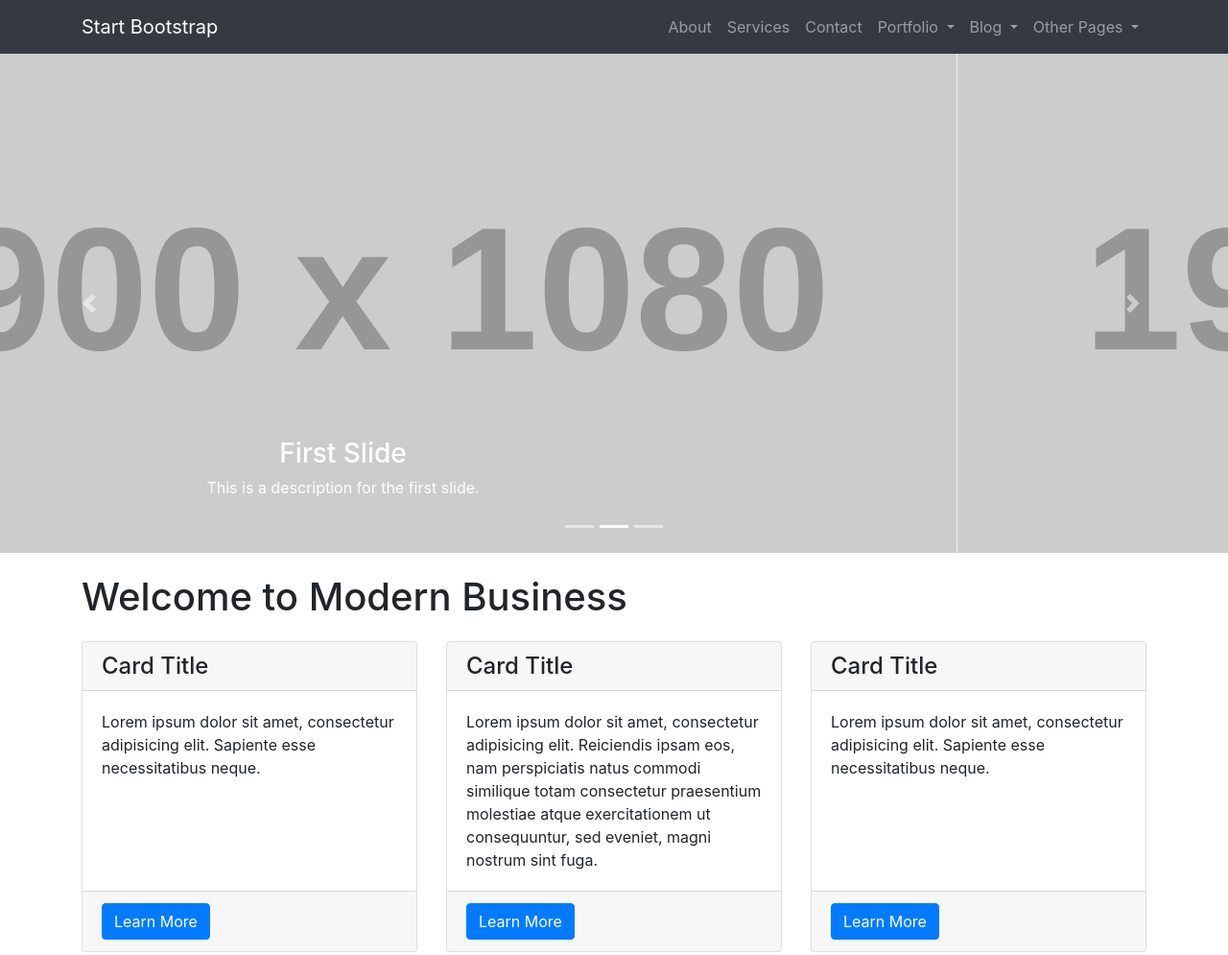
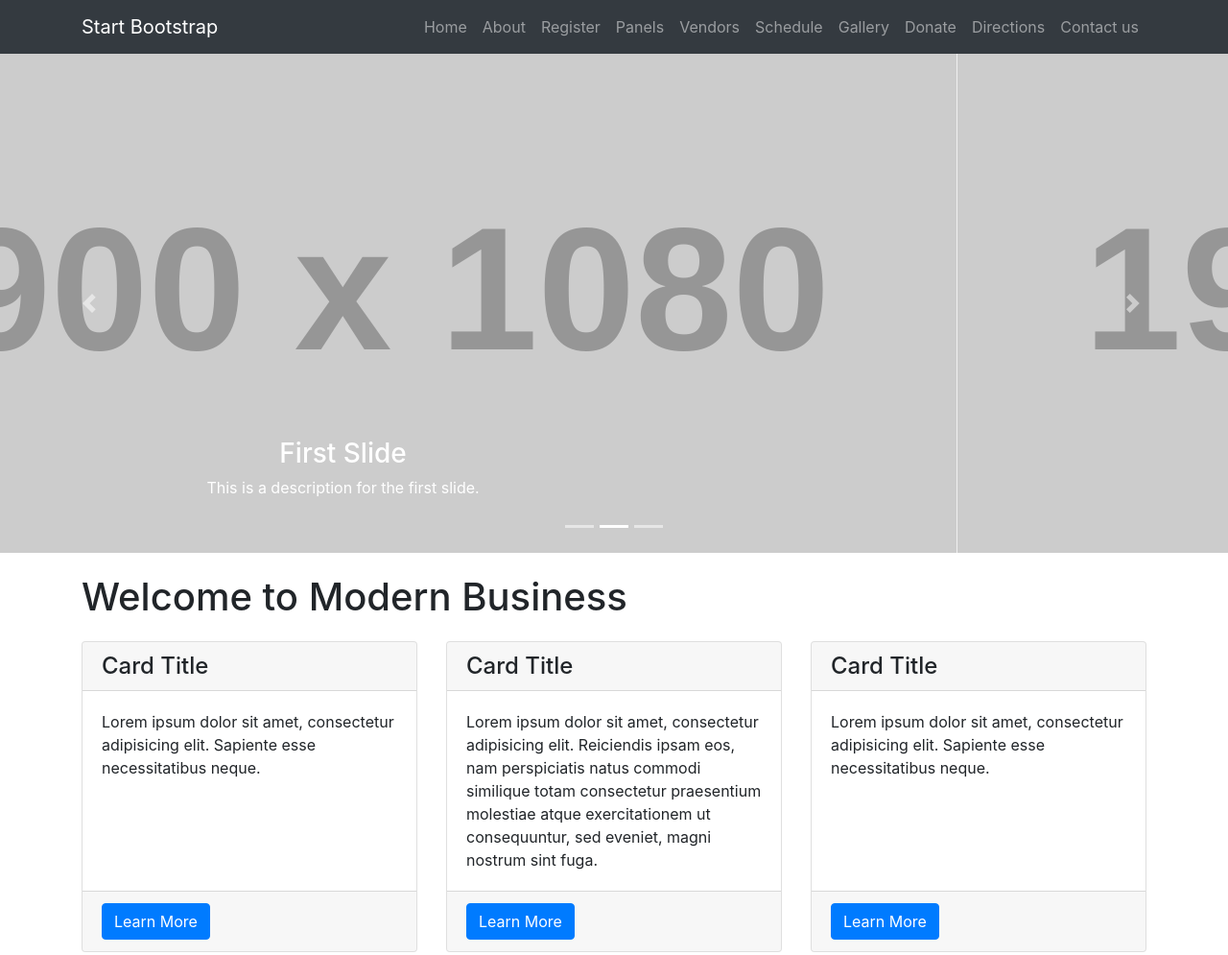
Before and after one commit to ZGLindo/potsdambearcon, a website: page index.html in a window 1280 px wide. Shown: the top 995 px of the page at 96% size. Drawn offline with Linux system fonts and the light colour scheme; placeholder pictures from the web are drawn by us.

Commit message:
Added the list of pages to the navbar. This will serve as a guide and check list of pages I've completed in the process

```diff
--- a/index.html
+++ b/index.html
@@ -30,47 +30,34 @@
         <div class="collapse navbar-collapse" id="navbarResponsive">
           <ul class="navbar-nav ml-auto">
             <li class="nav-item">
-              <a class="nav-link" href="about.html">About</a>
+              <a class="nav-link" href="#">Home</a>
             </li>
             <li class="nav-item">
-              <a class="nav-link" href="services.html">Services</a>
+              <a class="nav-link" href="services.html">About</a>
             </li>
             <li class="nav-item">
-              <a class="nav-link" href="contact.html">Contact</a>
+              <a class="nav-link" href="contact.html">Register</a>
             </li>
-            <li class="nav-item dropdown">
-              <a class="nav-link dropdown-toggle" href="#" id="navbarDropdownPortfolio" data-toggle="dropdown" aria-haspopup="true" aria-expanded="false">
-                Portfolio
-              </a>
-              <div class="dropdown-menu dropdown-menu-right" aria-labelledby="navbarDropdownPortfolio">
-                <a class="dropdown-item" href="portfolio-1-col.html">1 Column Portfolio</a>
-                <a class="dropdown-item" href="portfolio-2-col.html">2 Column Portfolio</a>
-                <a class="dropdown-item" href="portfolio-3-col.html">3 Column Portfolio</a>
-                <a class="dropdown-item" href="portfolio-4-col.html">4 Column Portfolio</a>
-                <a class="dropdown-item" href="portfolio-item.html">Single Portfolio Item</a>
-              </div>
+            <li class="nav-item">
+            	<a class="nav-link" href="panel.html">Panels</a>
             </li>
-            <li class="nav-item dropdown">
-              <a class="nav-link dropdown-toggle" href="#" id="navbarDropdownBlog" data-toggle="dropdown" aria-haspopup="true" aria-expanded="false">
-                Blog
-              </a>
-              <div class="dropdown-menu dropdown-menu-right" aria-labelledby="navbarDropdownBlog">
-                <a class="dropdown-item" href="blog-home-1.html">Blog Home 1</a>
-                <a class="dropdown-item" href="blog-home-2.html">Blog Home 2</a>
-                <a class="dropdown-item" href="blog-post.html">Blog Post</a>
-              </div>
+            <li>
+            	<a class="nav-link" href="vendor.html">Vendors</a>
             </li>
-            <li class="nav-item dropdown">
-              <a class="nav-link dropdown-toggle" href="#" id="navbarDropdownBlog" data-toggle="dropdown" aria-haspopup="true" aria-expanded="false">
-                Other Pages
-              </a>
-              <div class="dropdown-menu dropdown-menu-right" aria-labelledby="navbarDropdownBlog">
-                <a class="dropdown-item" href="full-width.html">Full Width Page</a>
-                <a class="dropdown-item" href="sidebar.html">Sidebar Page</a>
-                <a class="dropdown-item" href="faq.html">FAQ</a>
-                <a class="dropdown-item" href="404.html">404</a>
-                <a class="dropdown-item" href="pricing.html">Pricing Table</a>
-              </div>
+            <li>
+            	<a class="nav-link" href="schedule.html">Schedule</a>
+            </li>
+            <li>
+            	<a class="nav-link" href="vendor.html">Gallery</a>
+            </li>
+            <li>
+            	<a class="nav-link" href="donate.html">Donate</a>
+            </li>
+            <li>
+            	<a class="nav-link" href="directions.html">Directions</a>
+            </li>
+            <li>
+            	<a class="nav-link" href="contact.html">Contact us</a>
             </li>
           </ul>
         </div>
```
